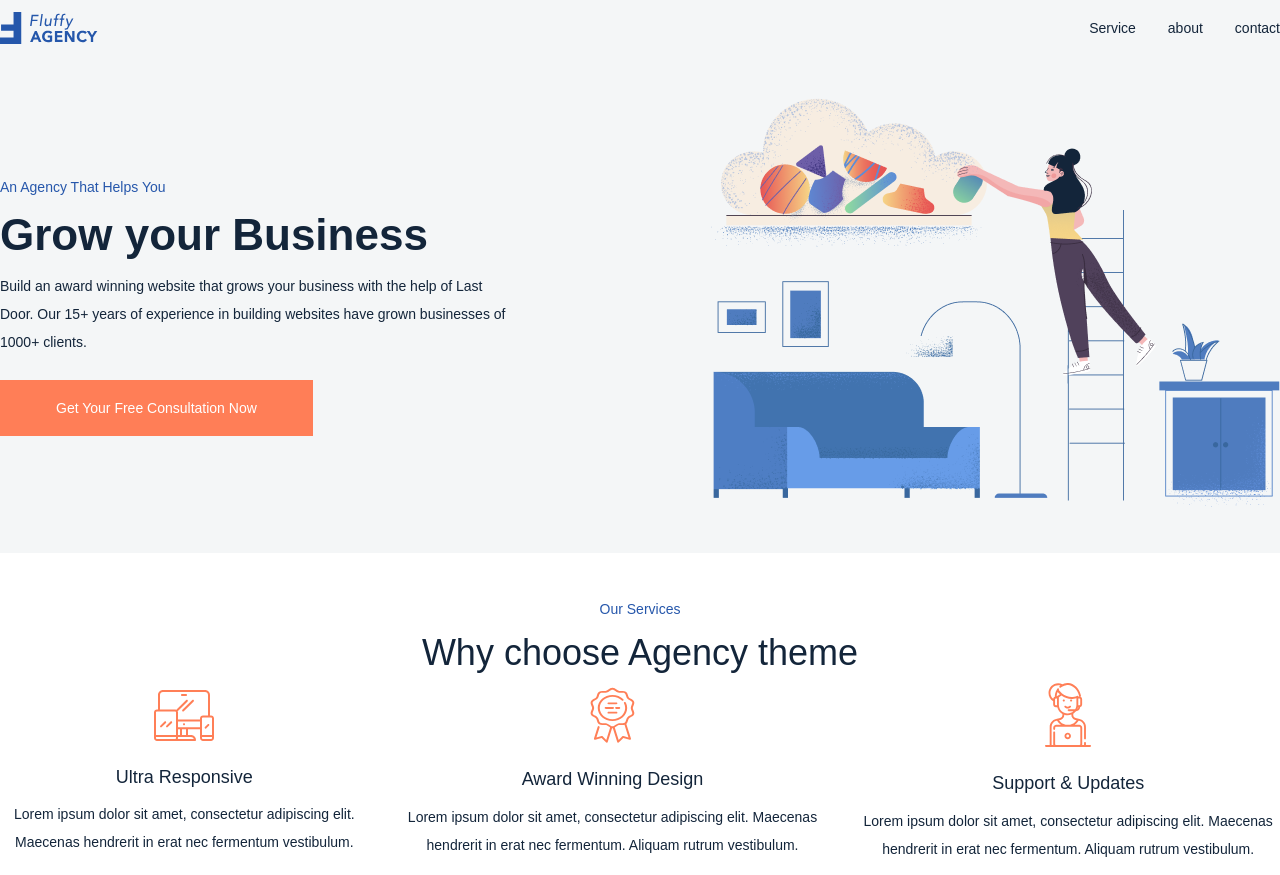
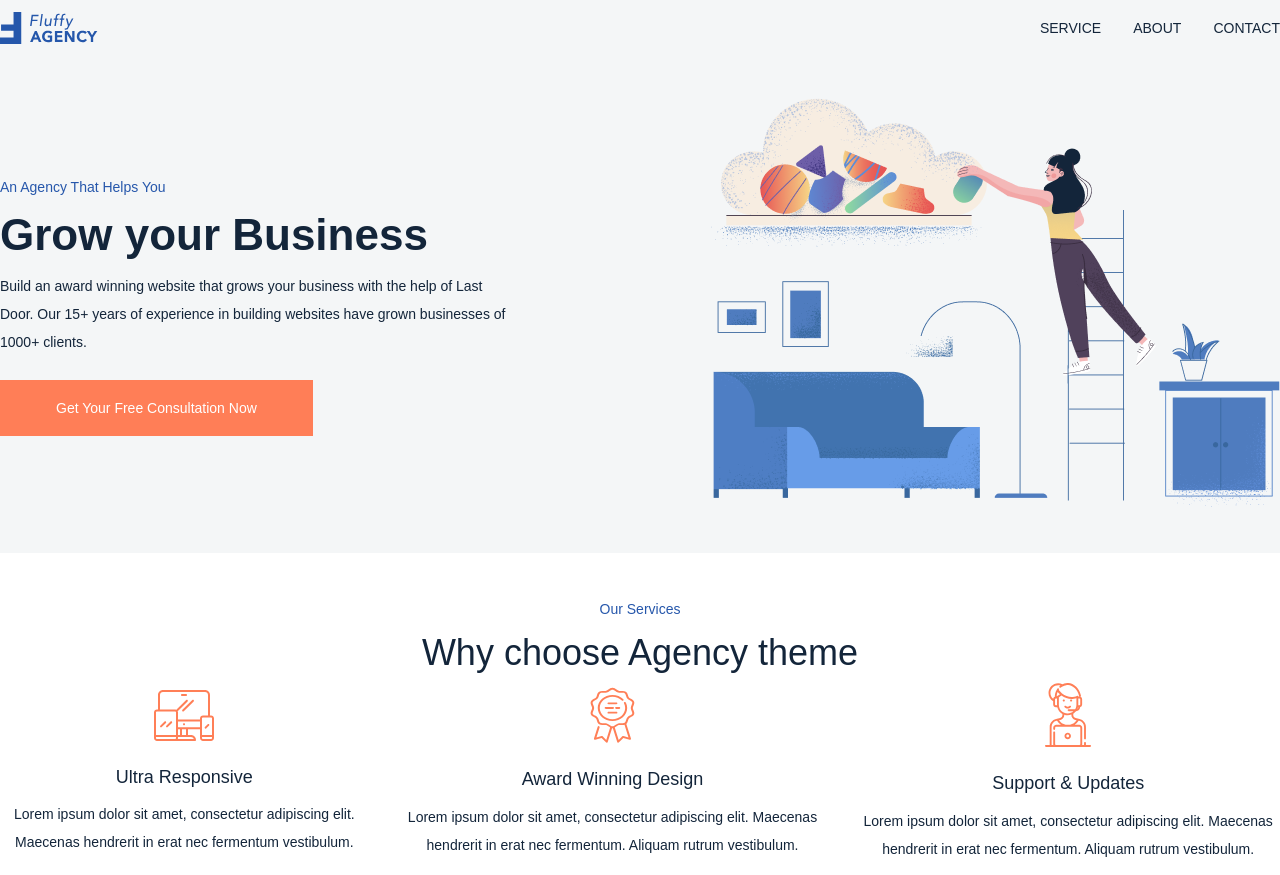
Before and after one commit to hassanidris/fluffy-website-layout-design, a plain HTML site: page index.html in a window 1280 px wide. Shown: the top 875 px of the page. Drawn offline with Linux system fonts and the light colour scheme.

Commit message:
Uploading screenshot of the design

```diff
--- a/index.html
+++ b/index.html
@@ -11,7 +11,7 @@
     <header class="header">
       <nav class="nav container flex">
         <div class="logo"><img src="assets/img/logo.svg" alt="Logo" /></div>
-        <ul class="nav__list flex">
+        <ul class="nav__list flex uppercase">
           <li class="nav__item"><a href="#" class="nav__link">Service</a></li>
           <li class="nav__item"><a href="#" class="nav__link">about</a></li>
           <li class="nav__item"><a href="#" class="nav__link">contact</a></li>
```
Also changed, not shown: assets/css/style.css (+1 -13 lines).
